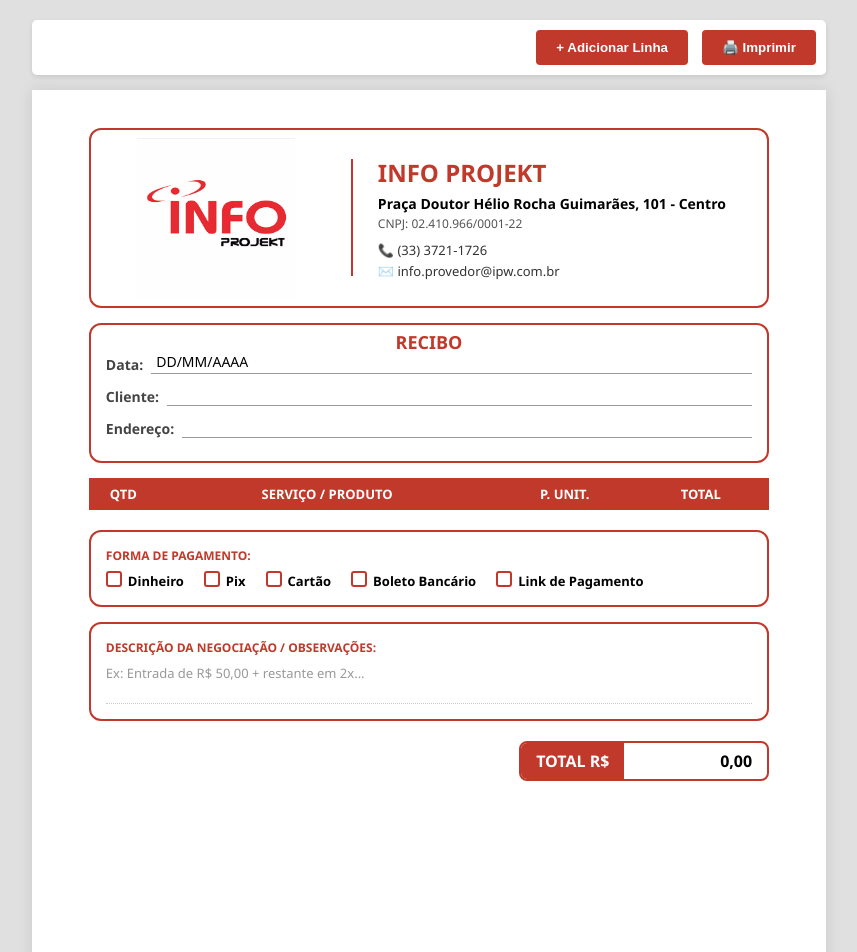
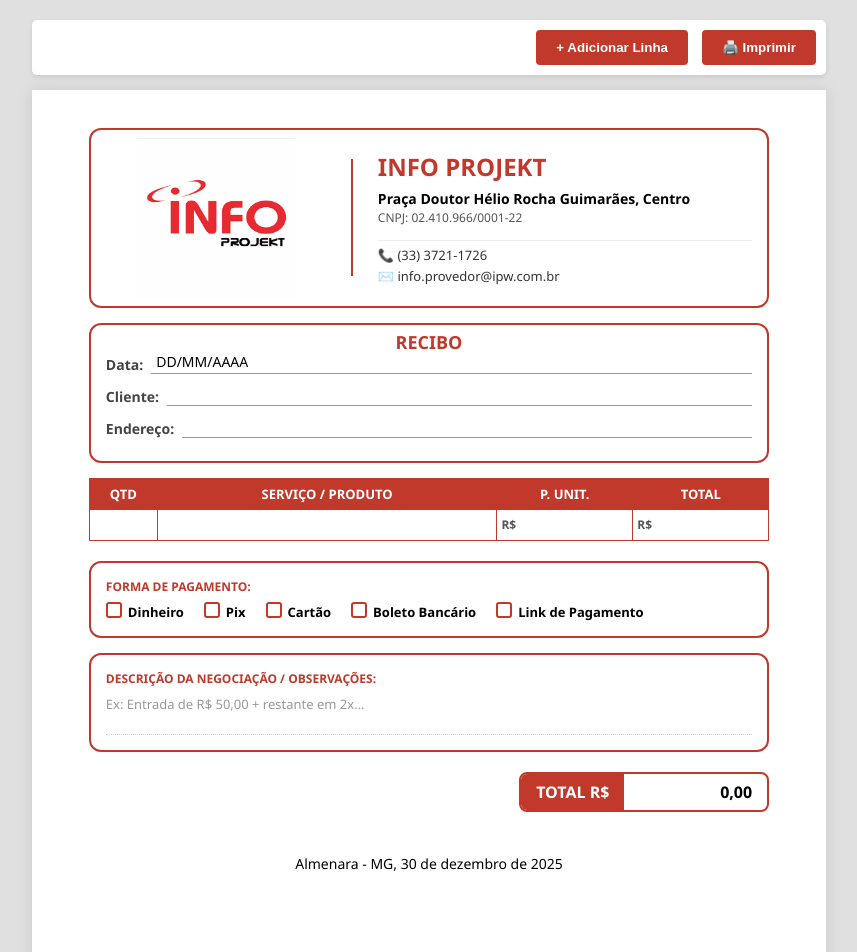
Before and after one commit to Caetano-Uriel/ReciboPDF, a plain HTML site: page index.html in a window 1280 px wide. Shown: the top 952 px of the page, without its empty margins (211-1068 px from the left). Drawn offline with Linux system fonts and the light colour scheme.

Commit message:
Add files via upload

```diff
--- a/index.html
+++ b/index.html
@@ -29,9 +29,11 @@
                 <h1 class="nome-empresa-header">INFO PROJEKT</h1>
 
                 <p class="endereco-principal">
-                    Praça Doutor Hélio Rocha Guimarães, 101 - Centro
+                    Praça Doutor Hélio Rocha Guimarães, Centro
                 </p>
                 <p class="cnpj-linha">CNPJ: 02.410.966/0001-22</p>
+
+                <div class="separador-info"></div>
 
                 <div class="contato-grid">
                     <span>📞 (33) 3721-1726</span>
@@ -104,6 +106,10 @@
             </div>
         </div>
 
+        <div class="assinatura-final">
+            <input type="text" id="inputCidadeData" class="input-assinatura">
+        </div>
+
     </div>
 
     <script src="script.js"></script>
```
